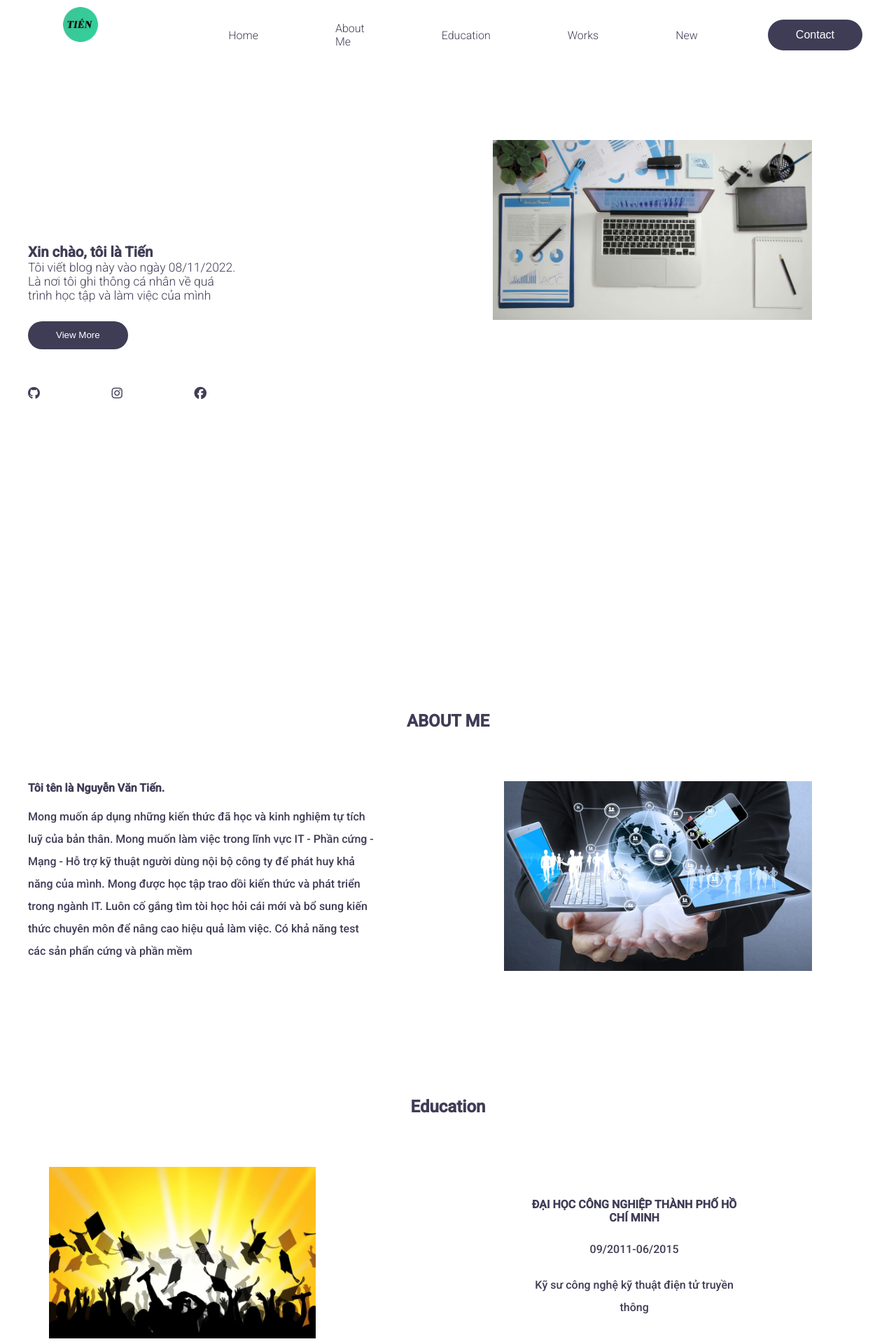
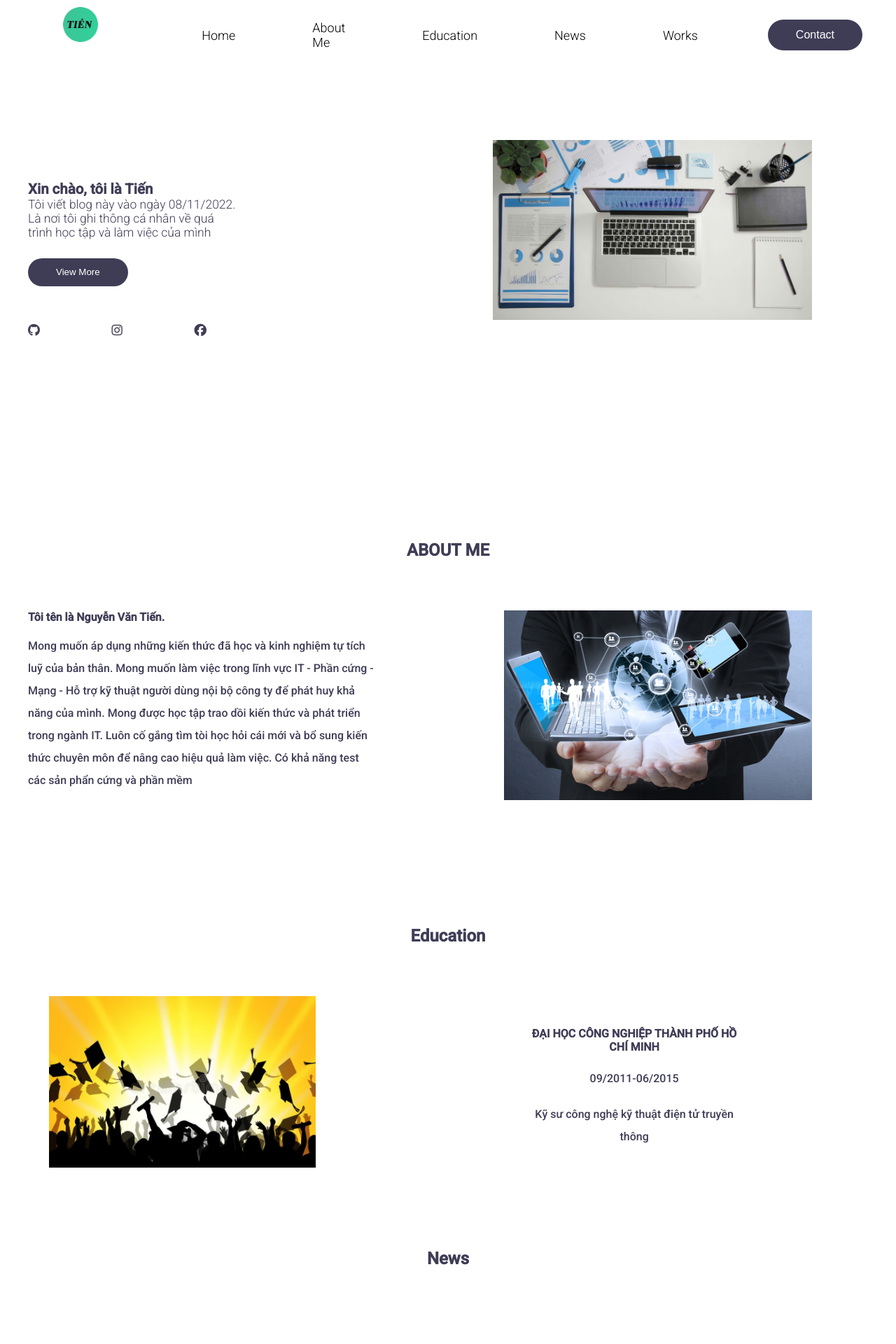
Before and after one commit to nvtien12/nvtien12.github.io, a Jekyll site: the page built from index.html, in a window 1280 px wide. Shown: the top 1920 px of the page at 70% size. Built offline with Jekyll 4.4.1, drawn with Linux system fonts in a browser that asks for light colours; nearby versions of some CDN libraries.

Commit message:
eighth commit

```diff
--- a/_includes/header.html
+++ b/_includes/header.html
@@ -14,8 +14,8 @@
                 <li class="navbar__link"><a href="#banner">Home</a></li>
                 <li class="navbar__link"><a href="#about">About Me</a></li>
                 <li class="navbar__link"><a href="#education">Education</a></li>
+                <li class="navbar__link"><a href="#news">News</a></li>
                 <li class="navbar__link"><a href="#works">Works</a></li>
-                <li class="navbar__link"><a href="#new">New</a></li>
                 <a href="#contact"><button class="navbar__btn">Contact</button></a>
             </ul>
             <!-- menu button -->
--- a/_includes/news.html
+++ b/_includes/news.html
@@ -1,8 +1,8 @@
 
 
-<section id="new">
+<section id="news">
     <div class="contarnei">
         <!-- heading -->
-        <h2>New</h2>
+        <h2>News</h2>
         </div>
 </section>
--- a/main/main.css
+++ b/main/main.css
@@ -215,7 +215,8 @@ header {
         margin-left: 50px;
     }
     .navbar__link a {
-        color: var(--gray);
+        font-size: 18px;
+        color:black;
     }
     .navbar__icons {
         display: none;
@@ -230,7 +231,7 @@ header {
 
 #banner {
     position: relative;
-    height: 100vh;
+    height: 80vh;
     display: flex;
     align-items: center;
 }
@@ -246,7 +247,7 @@ header {
     max-width: 300px;
     margin: 0 auto;
     text-align: center;
-    padding-top: 60px;
+    padding-top: 80px;
     color: var(--gray);
 }
 
@@ -306,7 +307,7 @@ header {
 #about {
     position: relative;
     overflow-x: hidden;
-    margin-top: 3em;
+    margin-top: 1em;
 }
 
 #about h2 {
```
Also changed, not shown: 2 other files.
